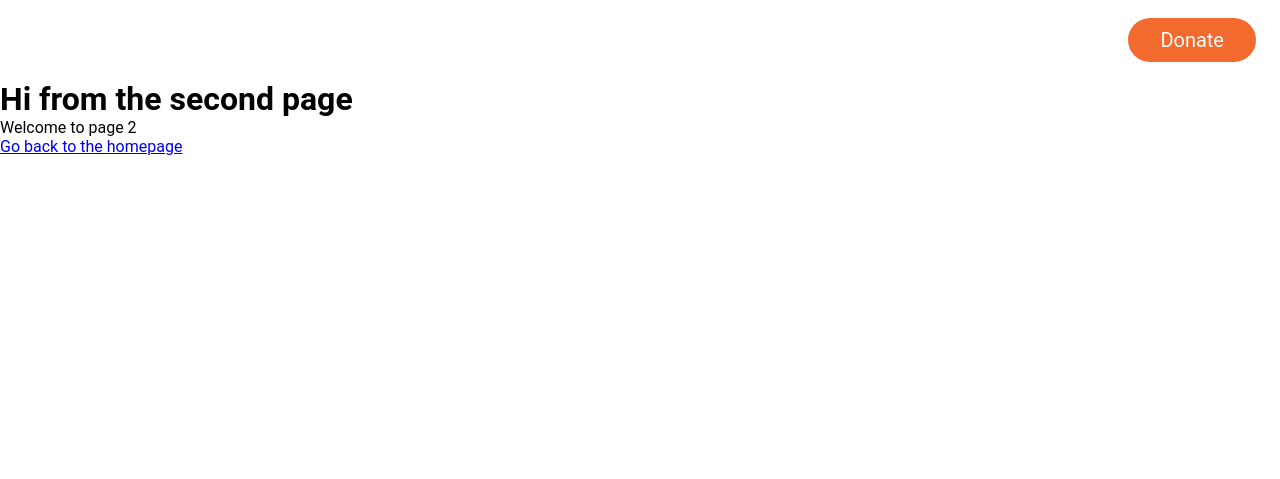
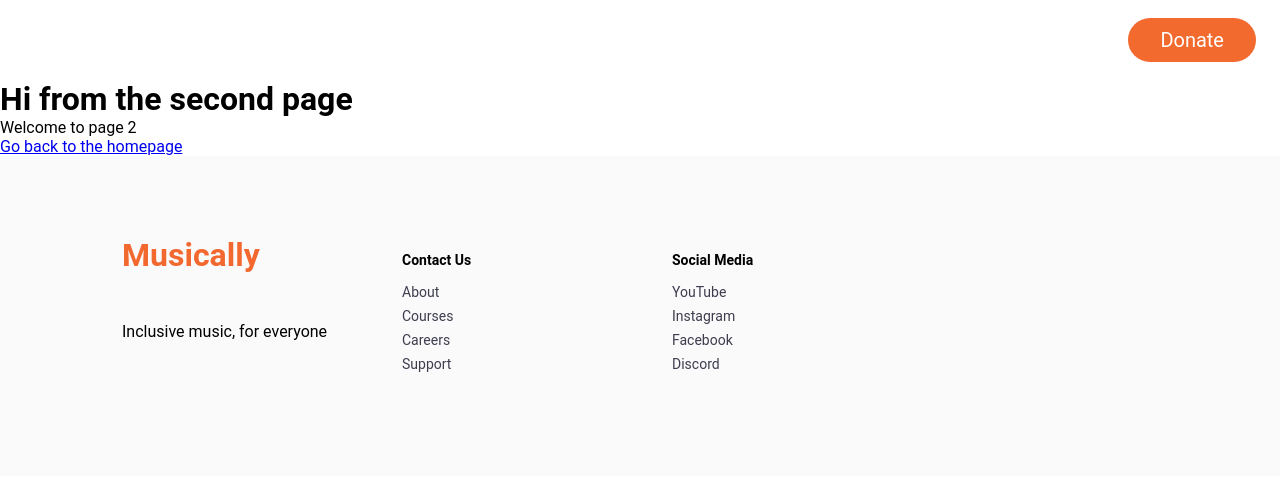
Before and after one commit to grokpaperscissors/test-hello-world, a Gatsby site: page /page-2 in a window 1280 px wide. Built offline with nearby package versions, Linux system fonts and the light colour scheme; Gatsby itself is replaced by a stand-in of ours.

Commit message:
feat: added footer

```diff
--- a/src/components/footer.js
+++ b/src/components/footer.js
@@ -0,0 +1,103 @@
+import React from 'react'
+import styled from 'styled-components'
+import {Link} from 'gatsby'
+
+
+const Footer = () => {
+  return (
+    <FooterContainer>
+      <LinksWrapper>
+      <FooterDescription>
+        <h1>Musically</h1>
+        <p>Inclusive music, for everyone</p>
+      </FooterDescription>
+      <FooterLinkItems>
+        <FooterLinkTitle>
+          Contact Us
+        </FooterLinkTitle>
+        <FooterLink to="/about">About</FooterLink>
+        <FooterLink to="/courses">Courses</FooterLink>
+        <FooterLink to="/careers">Careers</FooterLink>
+        <FooterLink to="/support">Support</FooterLink>
+      </FooterLinkItems>
+      </LinksWrapper>
+
+
+      <LinksWrapper>
+      <FooterLinkItems>
+        <FooterLinkTitle>
+          Social Media
+        </FooterLinkTitle>
+        <FooterLink to="/">YouTube</FooterLink>
+        <FooterLink to="/courses">Instagram</FooterLink>
+        <FooterLink to="/careers">Facebook</FooterLink>
+        <FooterLink to="/support">Discord</FooterLink>
+      </FooterLinkItems>
+      </LinksWrapper>
+
+    </FooterContainer>
+  )
+}
+
+export default Footer
+
+const FooterContainer = styled.div`
+  padding: 5rem calc((100vw - 1100px)/2);
+  display:grid;
+  grid-template-columns: repeat(2, 1fr);
+  color: #000;
+  background: #fafafb;
+
+`
+
+const FooterDescription = styled.div`
+  padding: 0 2rem;
+  h1 {
+    margin-bottom: 3rem;
+    color: #f2682e;
+    @media screen and (max-width:400px) {
+      padding: 1rem
+    }
+  }
+`
+
+const LinksWrapper = styled.div`
+  display: grid;
+  grid-template-columns: repeat(2, 1fr);
+  grid-gap: 10px;
+  width: 100%;
+
+  @media screen and (max-width:820px) {
+      grid-template-columns: 1fr;
+    }
+
+`
+
+const FooterLinkItems = styled.div`
+  display: flex;
+  flex-direction: column;
+  align-items: flex-start;
+  padding: 1rem 2rem;
+
+
+  @media screen and (max-width: 400px) {
+    padding: 1rem;
+  }
+`
+
+const FooterLink = styled(Link)`
+  text-decoration: none;
+  margin-bottom: 0.5rem;
+  font-size: 14px;
+  color: #3d3d4e;
+
+  &:hover {
+    color: #f26a2e;
+    transition: 0.3s ease-out;
+  }
+`
+
+const FooterLinkTitle = styled.h2`
+  font-size: 14px;
+  margin-bottom: 16px;
+`
--- a/src/components/layout.js
+++ b/src/components/layout.js
@@ -1,6 +1,7 @@
 import * as React from "react"
 import Header from "./header"
 import { GlobalStyle } from "./styles/globalStyles"
+import  Footer  from "./footer"
 
 const Layout = ({ children }) => {
   return (
@@ -8,6 +9,7 @@
       <GlobalStyle/>
       <Header/>
         <main>{children}</main>
+      <Footer/>
     </>
   )
 }
--- a/src/components/testimonials.js
+++ b/src/components/testimonials.js
@@ -73,7 +73,7 @@
 const TopLine=styled.p`
     color: #077bf1;
     font-size: 1rem;
-    padding-left: 2rem;
+    text-align:left;
     margin-bottom: 0.75rem;
 `
 const Description=styled.p`
```
